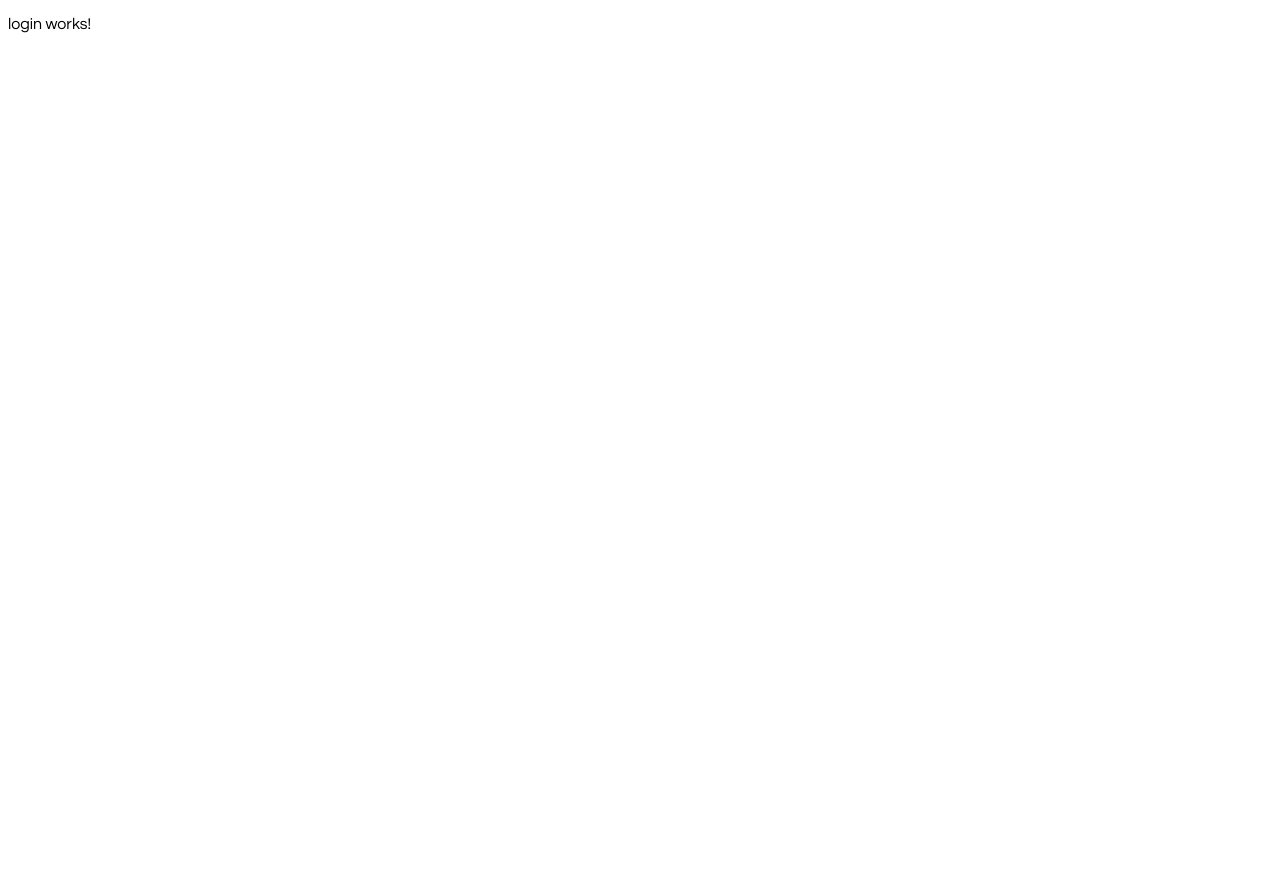
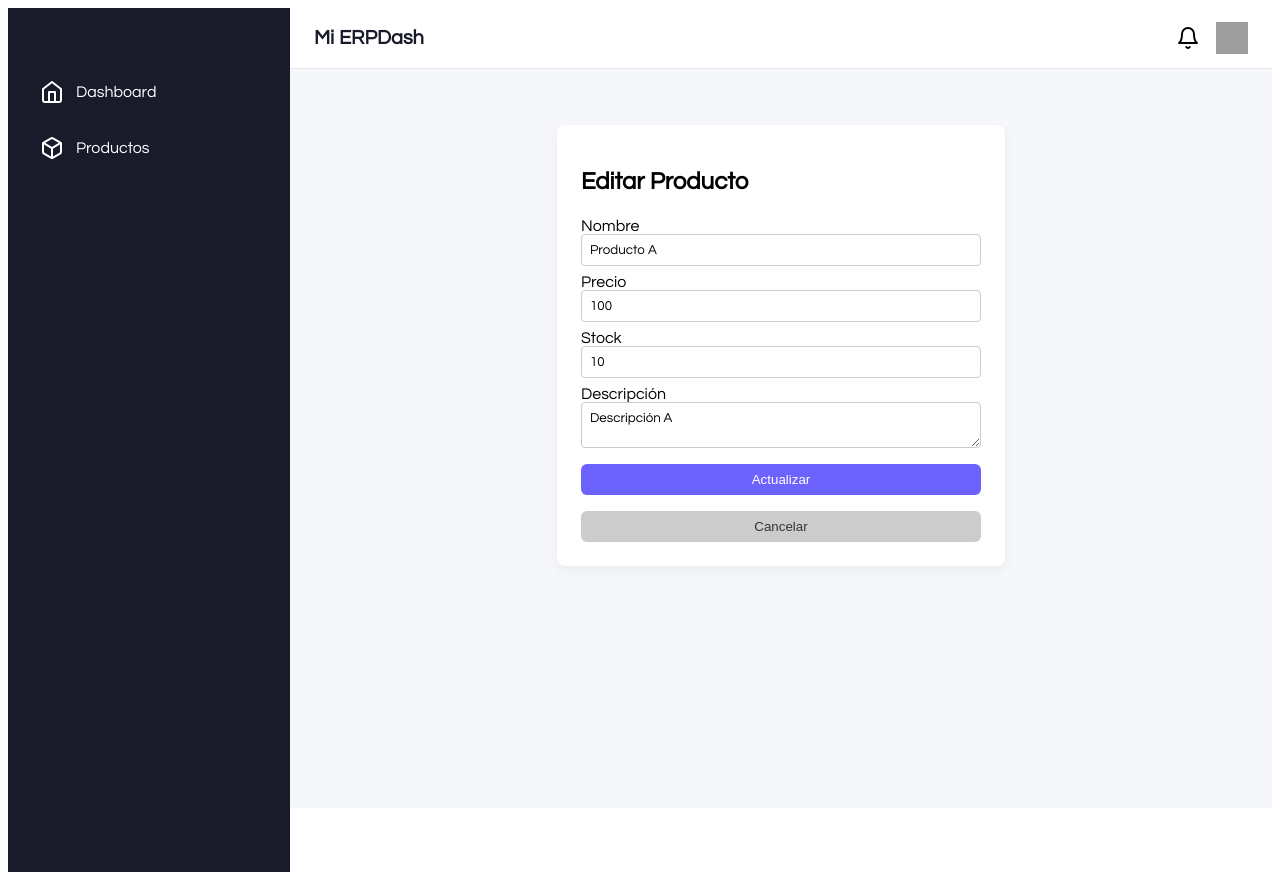
Before and after one commit to CristopherJMB/ERPDashMorav1, an Angular app in the folder ERP-DashMoraV1/: page /productos/editar/1 in a window 1280 px wide. Before the commit this address led to /login. Before the commit the page ends 800 px from the top, so only its background shows below. Built offline with nearby package versions, Linux system fonts and the light colour scheme; grey boxes are pictures that could not be loaded.

Commit message:
feat(productos): implementar CRUD completo con mock service y reactive forms

```diff
--- a/ERP-DashMoraV1/src/app/app.routes.ts
+++ b/ERP-DashMoraV1/src/app/app.routes.ts
@@ -3,6 +3,7 @@ import {LoginComponent} from "./pages/login/login.component";
 import { DashboardLayoutComponent } from './layouts/dashboard-layout/dashboard-layout.component';
 import {DashboardComponent} from "./pages/dashboard/dashboard.component";
 import { ProductosComponent } from './pages/productos/productos.component';
+import { ProductoFormComponent } from './pages/producto-form/producto-form.component';
 
 export const routes: Routes = [
 
@@ -15,7 +16,10 @@ export const routes: Routes = [
     children: [
       { path: '', redirectTo: 'dashboard', pathMatch: 'full' },
       { path: 'dashboard', component: DashboardComponent },
-      { path: 'productos', component: ProductosComponent }
+      { path: 'productos', component: ProductosComponent },
+      { path: 'productos/agregar', component: ProductoFormComponent},
+      { path: 'productos/editar/:id', component: ProductoFormComponent},
+
     ]
   },
 
--- a/ERP-DashMoraV1/src/app/layouts/dashboard-layout/dashboard-layout.component.scss
+++ b/ERP-DashMoraV1/src/app/layouts/dashboard-layout/dashboard-layout.component.scss
@@ -1,4 +1,4 @@
-/* dashboard-layout.component.scss */
+
 :host {
   display: block; /* para que el componente respete su ancho completo */
 }
--- /dev/null
+++ b/ERP-DashMoraV1/src/app/pages/producto-form/producto-form.component.html
@@ -0,0 +1,19 @@
+<div class="form-container">
+  <h2>{{ editing ? 'Editar Producto' : 'Agregar Producto' }}</h2>
+  <form [formGroup]="form" (ngSubmit)="onSubmit()">
+    <label>Nombre</label>
+    <input formControlName="name" />
+    <label>Precio</label>
+    <input type="number" formControlName="price" />
+    <label>Stock</label>
+    <input type="number" formControlName="stock" />
+    <label>Descripción</label>
+    <textarea formControlName="description"></textarea>
+
+    <button type="submit" [disabled]="form.invalid">
+      {{ editing ? 'Actualizar' : 'Crear' }}
+    </button>
+    <!-- <button type="button" (click)="router.navigate(['/productos'])">Cancelar</button>-->
+    <button type="button" (click)="cancel()">Cancelar</button>
+  </form>
+</div>
--- /dev/null
+++ b/ERP-DashMoraV1/src/app/pages/producto-form/producto-form.component.scss
@@ -0,0 +1,35 @@
+.form-container {
+  max-width: 400px;
+  margin: 2rem auto;
+  background: #fff;
+  padding: 1.5rem;
+  border-radius: 8px;
+  box-shadow: 0 4px 12px rgba(0,0,0,0.05);
+
+  h2 { margin-bottom: 1rem; }
+
+  form {
+    display: flex;
+    flex-direction: column;
+
+    label { margin-top: 0.5rem; }
+    input, textarea {
+      padding: 0.5rem;
+      border: 1px solid #ccc;
+      border-radius: 4px;
+      font-family: inherit;
+    }
+
+    textarea { resize: vertical; }
+
+    button {
+      margin-top: 1rem;
+      padding: 0.5rem;
+      border: none;
+      border-radius: 6px;
+      cursor: pointer;
+    }
+    button[type="submit"] { background: #6c63ff; color: #fff; }
+    button[type="button"] { background: #ccc; color: #333; }
+  }
+}
--- /dev/null
+++ b/ERP-DashMoraV1/src/app/pages/producto-form/producto-form.component.ts
@@ -0,0 +1,74 @@
+import { Component, OnInit } from '@angular/core';
+import { FormBuilder, FormGroup, Validators, ReactiveFormsModule } from '@angular/forms';
+import { ProductService } from '../../service/product.service';
+import { ActivatedRoute, Router, RouterModule } from '@angular/router';
+import { Product } from '../../models/product.model';
+import { CommonModule, NgFor } from '@angular/common';
+
+@Component({
+  selector: 'app-producto-form',
+  standalone: true,
+  imports: [
+    CommonModule,
+    RouterModule,
+    ReactiveFormsModule
+  ],
+
+  templateUrl: './producto-form.component.html',
+  styleUrls: ['./producto-form.component.scss']
+})
+
+export class ProductoFormComponent implements OnInit {
+  form!: FormGroup;
+  editing = false;
+  productId?: number;
+
+  constructor(
+    private fb: FormBuilder,
+    private service: ProductService,
+    private route: ActivatedRoute,
+    public router: Router
+  ) { }
+
+  ngOnInit() {
+    this.form = this.fb.group({
+      name: ['', Validators.required],
+      price: ['0', [Validators.required, Validators.min(0.1)]],
+      stock: ['0', [Validators.required, Validators.min(0.1)]],
+      description: ['']
+    });
+
+    //Detectar modo de edicion
+
+    this.route.params.subscribe(params => {
+      if (params['id']) {
+        this.editing = true;
+        this.productId = +params['id'];
+        this.service.getProducts().subscribe(list => {
+          const prod = list.find(p => p.id === this.productId);
+          if (prod) {
+            this.form.patchValue(prod);
+          }
+        });
+      }
+    });
+  }
+
+onSubmit(): void {
+    if (this.form.invalid) {
+      return;
+    }
+    const data = this.form.value as Omit<Product, 'id'>;
+    if (this.editing && this.productId != null) {
+      this.service.updateProduct({ id: this.productId, ...data });
+    } else {
+      this.service.addProduct(data);
+    }
+    this.router.navigate(['/productos']);
+  }
+
+  // Método adicional para cancelar y navegar
+  cancel(): void {
+    this.router.navigate(['/productos']);
+  }
+}
--- a/ERP-DashMoraV1/src/app/pages/productos/productos.component.html
+++ b/ERP-DashMoraV1/src/app/pages/productos/productos.component.html
@@ -1,4 +1,26 @@
+
+
 <div class="productos-container">
-  <h2>Productos</h2>
-  <!-- tabla aquí -->
+  <div class="header">
+    <h2>Productos</h2>
+    <button (click)="onAdd()">Agregar Producto</button>
+  </div>
+
+  <table class="productos-table">
+    <thead>
+      <tr><th>ID</th><th>Nombre</th><th>Precio</th><th>Stock</th><th>Acciones</th></tr>
+    </thead>
+    <tbody>
+      <tr *ngFor="let p of products$ | async">
+        <td>{{p.id}}</td>
+        <td>{{p.name}}</td>
+        <td>\${{p.price}}</td>
+        <td>{{p.stock}}</td>
+        <td>
+          <button (click)="onEdit(p)">✏️</button>
+          <button (click)="onDelete(p.id)">🗑️</button>
+        </td>
+      </tr>
+    </tbody>
+  </table>
 </div>
--- a/ERP-DashMoraV1/src/app/pages/productos/productos.component.scss
+++ b/ERP-DashMoraV1/src/app/pages/productos/productos.component.scss
@@ -0,0 +1,38 @@
+.productos-container {
+  padding: 1rem;
+
+  .header {
+    display: flex;
+    justify-content: space-between;
+    align-items: center;
+    margin-bottom: 1rem;
+
+    button {
+      padding: 0.5rem 1rem;
+      border: none;
+      border-radius: 6px;
+      background: #6c63ff;
+      color: white;
+      cursor: pointer;
+    }
+  }
+
+  .productos-table {
+    width: 100%;
+    border-collapse: collapse;
+
+    th, td {
+      padding: 0.75rem;
+      border-bottom: 1px solid #ddd;
+      text-align: left;
+    }
+
+    button {
+      margin-right: 0.5rem;
+      cursor: pointer;
+      background: none;
+      border: none;
+      font-size: 1rem;
+    }
+  }
+}
--- a/ERP-DashMoraV1/src/app/pages/productos/productos.component.ts
+++ b/ERP-DashMoraV1/src/app/pages/productos/productos.component.ts
@@ -1,11 +1,45 @@
-import { Component } from '@angular/core';
+import { Component, OnInit } from '@angular/core';
+import { ProductService } from '../../service/product.service';
+import { Product } from '../../models/product.model';
+import { Observable } from 'rxjs';
+import { Router } from '@angular/router';
+import { CommonModule } from '@angular/common';
 
 @Component({
   selector: 'app-productos',
-  imports: [],
+  standalone: true,
+  imports: [CommonModule],
   templateUrl: './productos.component.html',
-  styleUrl: './productos.component.scss'
+  styleUrls: ['./productos.component.scss']
 })
-export class ProductosComponent {
+
+export class ProductosComponent implements OnInit {
+  products$!: Observable<Product[]>;
+
+  constructor(
+    private service: ProductService,
+    private router: Router
+  ){}
+
+  ngOnInit(){
+      this.products$ = this.service.getProducts();
+  }
+
+  onAdd(){
+    this.router.navigate(['/productos/agregar']);
+  }
+
+  onEdit(p: Product){
+    this.router.navigate(['/productos/editar', p.id]);
+  }
+
+  onDelete(id:number){
+    if(confirm('¿Está seguro de eliminar el producto?')){
+      this.service.deleteProduct(id);
+    }
+  }
 
 }
+
+//products$: observable que emite la lista
+//onAdd, onEdit, onDelete: manejadores para navegar o eliminar
--- /dev/null
+++ b/ERP-DashMoraV1/src/app/service/product.service.ts
@@ -0,0 +1,40 @@
+import { Injectable } from '@angular/core';
+import { BehaviorSubject, Observable } from 'rxjs';
+import { Product } from '../models/product.model';
+
+@Injectable({
+  providedIn: 'root'
+})
+export class ProductService {
+  // Estado interno de productos
+  private products$ = new BehaviorSubject<Product[]>([
+    { id: 1, name: 'Producto A', price: 100, stock: 10, description: 'Descripción A' },
+    { id: 2, name: 'Producto B', price: 200, stock: 5,  description: 'Descripción B' }
+  ]);
+
+  // Observable publico
+  getProducts(): Observable<Product[]> {
+    return this.products$.asObservable();
+  }
+
+  addProduct(prod: Omit<Product, 'id'>){
+    const current = this.products$.value;
+    const newProduct: Product = {
+      ...prod, id: current.length ? Math.max(...current.map(p=> p.id))+ 1: 1 };
+      this.products$.next([...current, newProduct]);
+  }
+
+  updateProduct(updated: Product){
+    const list = this.products$.value.map(p=> p.id === updated.id ? updated : p);
+    this.products$.next(list);
+  }
+
+  deleteProduct(id: number){
+    const list = this.products$.value.filter(p=> p.id !== id);
+    this.products$.next(list);
+  }
+
+}
+
+//BehaviorSubject guarda y emite el array de productos
+//Métodos CRUD: getProducts, addProduct, updateProduct, deleteProduct.
```
Also changed, not shown: ERP-DashMoraV1/src/app/models/product.model.ts (added, +7 -0 lines).
